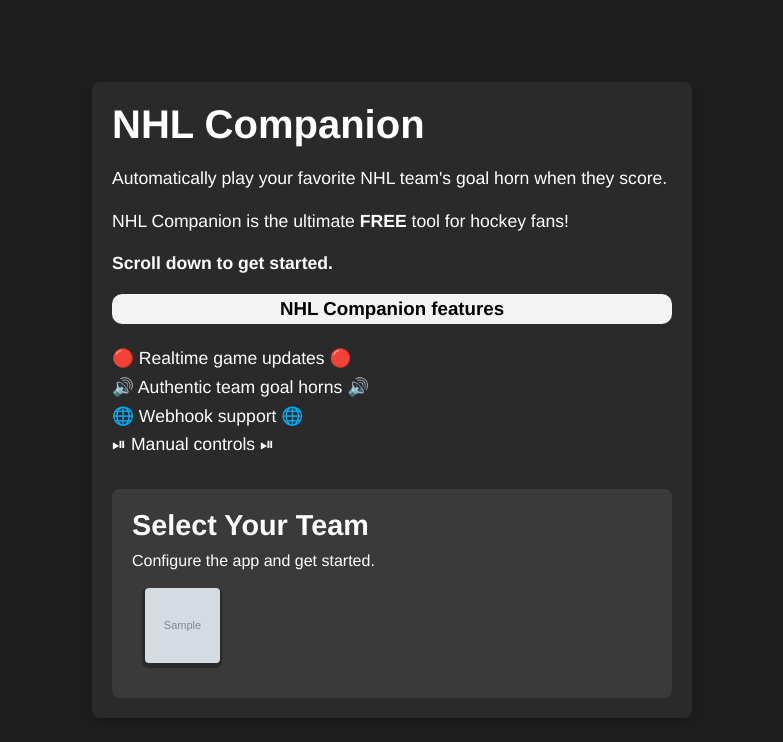
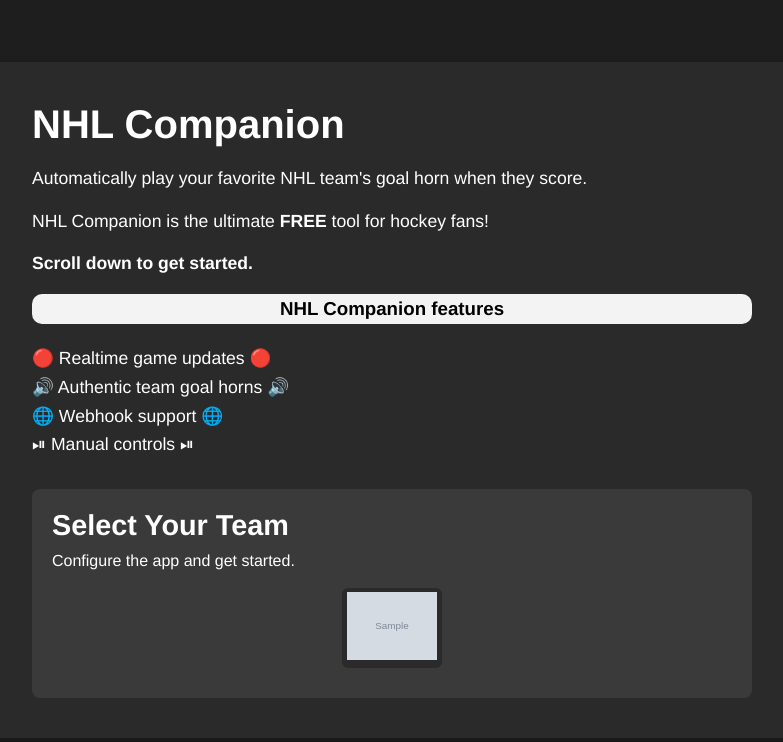
Before and after one commit to BrandonMiller18/nhlcompanion2, a Flask app: page / in a window 1280 px wide. Shown: the top 742 px of the page, without its empty margins (248-1031 px from the left). Run offline with Flask 3, Linux system fonts and the light colour scheme; tables that the repository leaves empty hold one stand-in row (values such as "Sample post"); grey boxes marked "Sample" are stand-in pictures.

Commit message:
improve logo styling on homepage and watchgame

```diff
--- a/nhlcompanion/static/css/stylesheet.css
+++ b/nhlcompanion/static/css/stylesheet.css
@@ -460,69 +460,6 @@
     box-shadow: 0 4px 8px rgba(0, 0, 0, 0.3);
 }
 
-/* Desktop Layout */
-@media screen and (min-width: 768px) {
-    .dashboard {
-        max-width: 800px;
-        padding: 40px;
-    }
-
-    .header {
-        justify-content: flex-start;
-    }
-
-    .team-logo {
-        width: 80px;
-        height: 80px;
-    }
-
-    .team-logo img {
-        width: 75px !important;
-        height: 75px !important;
-    }
-
-    .team-name {
-        font-size: 2em;
-    }
-
-    .controls {
-        flex-direction: row;
-        gap: 20px;
-        align-items: center;
-    }
-
-    .control-button {
-        padding: 12px 20px;
-        border-radius: 100px;
-    }
-
-    .upcoming-games {
-        margin-top: 30px;
-    }
-
-    .game-card {
-        padding: 20px;
-    }
-
-    .instructions .feature-callout {
-        width: max-content;
-    }
-
-    #instructions-heading:before {
-        font-size: 42px;
-    }
-
-    #instructions-heading:hover:before {
-        padding-right: 15px;
-    }
-
-    #instructions-heading.active:before {
-        content: "-";
-        padding-right: 15px;
-        /* Unicode character for "minus" sign (-) */
-    }
-}
-
 /* Introduction Section */
 .intro {
     margin-bottom: 30px;
@@ -565,22 +502,22 @@
 }
 
 .team-grid {
-    display: grid;
-    grid-template-columns: repeat(auto-fit, minmax(60px, 1fr));
+    display: flex;
+    flex-flow: row wrap;
+    align-items: center;
+    justify-content: center;
     gap: 15px;
     padding: 18px 10px 10px;
-
-    .team-logo img {
-        width: 60px;
-        height: 60px;
-    }
 }
 
-
-
 .team-logo {
+    flex-grow: 1;
+    max-width: 100px;
+    min-width: 75px;
+    max-height: 100px;
+    min-height: 75px;
     background-color: #2a2a2a;
-    padding: 10px;
+    padding: 5px;
     border-radius: 6px;
     cursor: pointer;
     transition: transform 0.2s ease, box-shadow 0.2s ease;
@@ -595,27 +532,12 @@
 }
 
 .team-logo img {
-    width: 70px;
-    height: 70px;
-    border-radius: 4px;
+    width: 100%;
 }
 
 .team-logo-team-page {
     width: 80px;
     height: 80px;
-}
-
-/* Base Styles */
-
-
-/* Shared Container Style */
-.container {
-    background-color: #2a2a2a;
-    width: 100%;
-    max-width: 600px;
-    border-radius: 8px;
-    padding: 20px;
-    box-shadow: 0 4px 12px rgba(0, 0, 0, 0.2);
 }
 
 /* Scoreboard Page Styles */
@@ -640,8 +562,8 @@
 }
 
 .team img {
-    width: 60px;
-    height: 60px;
+    width: 70px;
+    height: 70px;
     border-radius: 50%;
     margin-bottom: 5px;
 }
@@ -745,3 +667,72 @@
     font-weight: bold;
     color: #f9f9f9;
 }
+
+/* Desktop Layout */
+@media screen and (min-width: 768px) {
+
+    .dashboard,
+    .container {
+        max-width: 800px;
+        padding: 40px;
+    }
+
+    .header {
+        justify-content: flex-start;
+    }
+
+    .team-logo {
+        width: 80px;
+        height: 80px;
+    }
+
+    .team-logo img {
+        width: 100%;
+    }
+
+    .team-name {
+        font-size: 2em;
+    }
+
+    .controls {
+        flex-direction: row;
+        gap: 20px;
+        align-items: center;
+    }
+
+    .control-button {
+        padding: 12px 20px;
+        border-radius: 100px;
+    }
+
+    .upcoming-games {
+        margin-top: 30px;
+    }
+
+    .game-card {
+        padding: 20px;
+    }
+
+    .instructions .feature-callout {
+        width: max-content;
+    }
+
+    #instructions-heading:before {
+        font-size: 42px;
+    }
+
+    #instructions-heading:hover:before {
+        padding-right: 15px;
+    }
+
+    #instructions-heading.active:before {
+        content: "-";
+        padding-right: 15px;
+        /* Unicode character for "minus" sign (-) */
+    }
+
+    .team img {
+        width: 150px;
+        height: 150px;
+    }
+}
--- a/nhlcompanion/templates/app/watchgame.html
+++ b/nhlcompanion/templates/app/watchgame.html
@@ -14,7 +14,7 @@
 
 {% block content %}
 
-  <div class="container scoreboard">
+  <div class="dashboard scoreboard">
     <!-- Main Scoreboard Section -->
     <section class="scoreboard-main">
       <div class="team-info">
--- a/nhlcompanion/templates/index.html
+++ b/nhlcompanion/templates/index.html
@@ -25,7 +25,7 @@
 
 
 {% block content %}
-    <div class="container homepage">
+    <div class="dashboard">
       <!-- Introduction Section -->
       <section class="intro">
         <h1>NHL Companion</h1>
```
